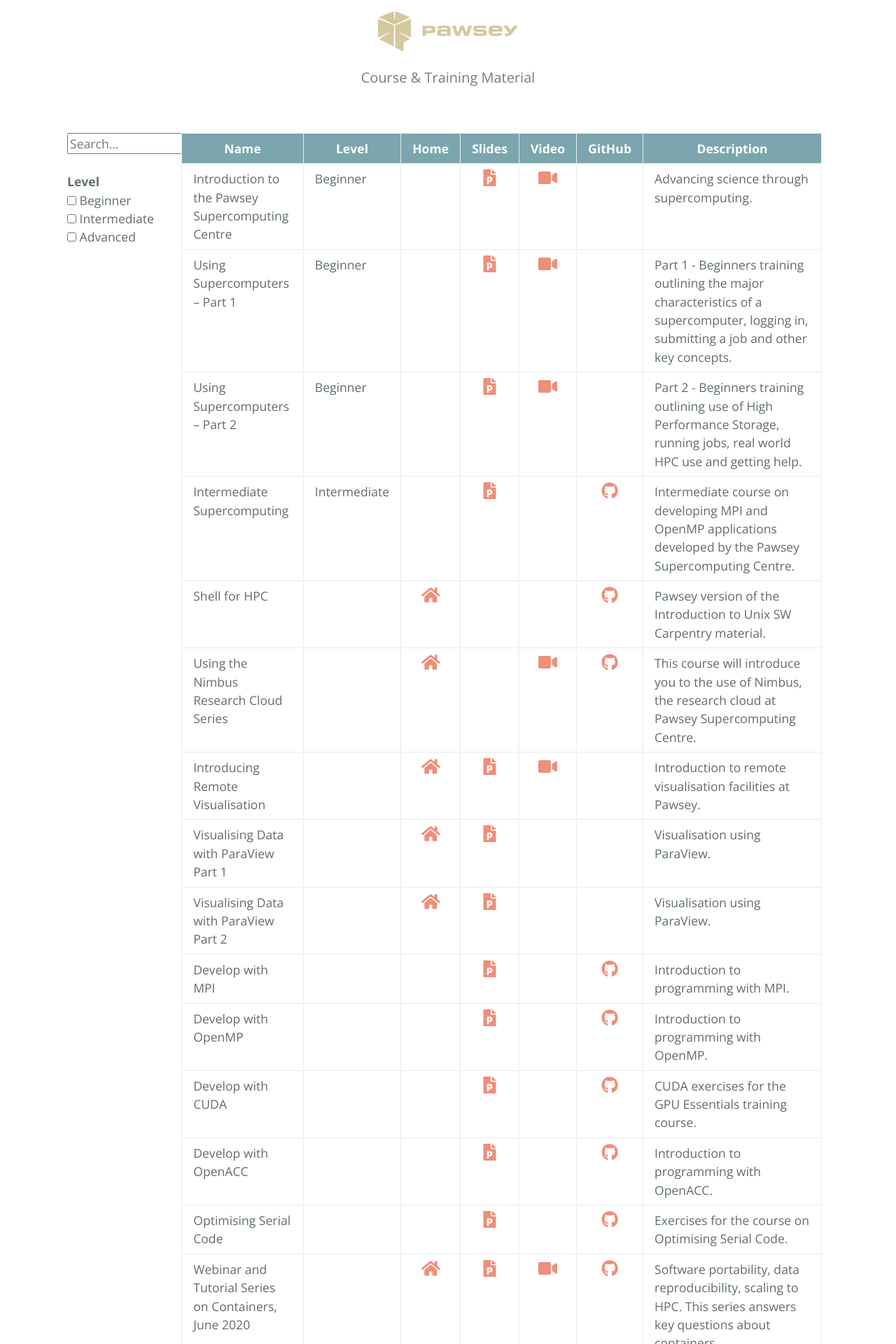
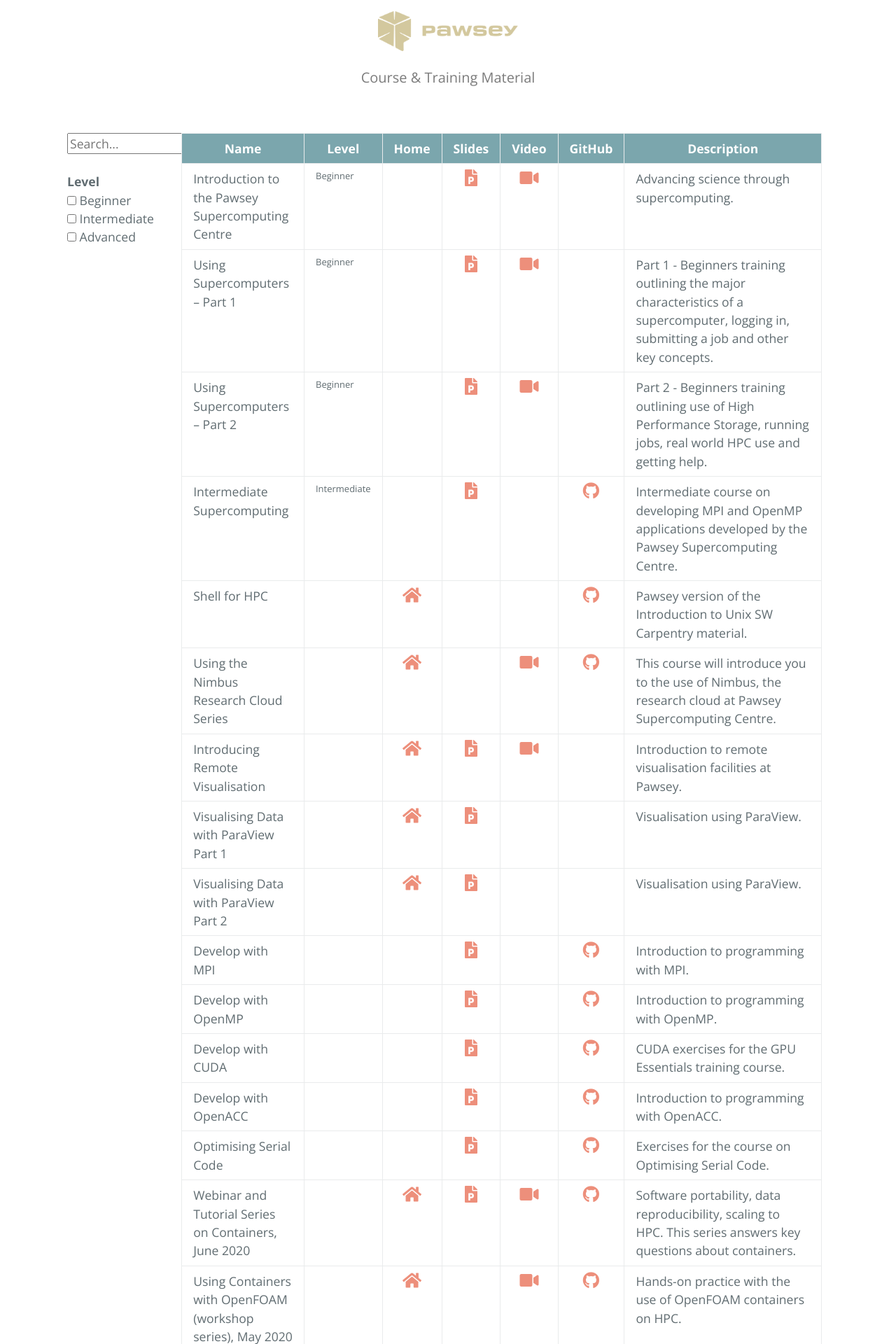
Before and after one commit to ratkinson0405/ratkinson0405.github.io, a Jekyll site: the page built from training.md, in a window 1280 px wide. Shown: the top 1920 px of the page at 70% size. Built offline with Jekyll 4.4.1, drawn with Linux system fonts in a browser that asks for light colours; our own code applies the rules of GitHub Pages for plain Markdown files; the repository's description, which GitHub fills in, is left out.

Commit message:
Update default.html

```diff
--- a/_layouts/default.html
+++ b/_layouts/default.html
@@ -59,8 +59,8 @@
               {% if data.pageName == page.name %}
                 <tr>
                   <td markdown="span">{{ data.title }}</td>
-                  <td markdown="span">{{ data.level }}</td>
-                  <td markdown="span" align="center" style="font-size: small;">{% if data.url != nil %}<a href="{{ data.url }}"><i class="fas fa-home"></i></a>{% endif %}</td>
+                  <td markdown="span" style="font-size: small;">{{ data.level }}</td>
+                  <td markdown="span" align="center">{% if data.url != nil %}<a href="{{ data.url }}"><i class="fas fa-home"></i></a>{% endif %}</td>
                   <td markdown="span" align="center">{% if data.ppt != nil %}<a href="{{ data.ppt }}"><i class="fas fa-file-powerpoint"></i></a>{% endif %}</td>
                   <td markdown="span" align="center">{% if data.vid != nil %}<a href="{{ data.vid }}"><i class="fas fa-video"></i></a>{% endif %}</td>
                   <td markdown="span" align="center">{% if data.git != nil %}<a href="{{ data.git }}"><i class="fab fa-github"></i></a>{% endif %}</td>
```
